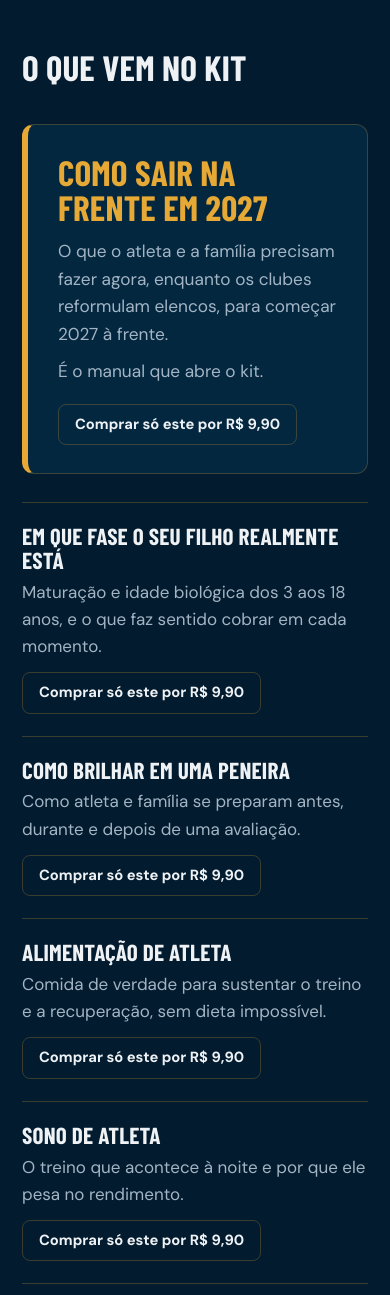
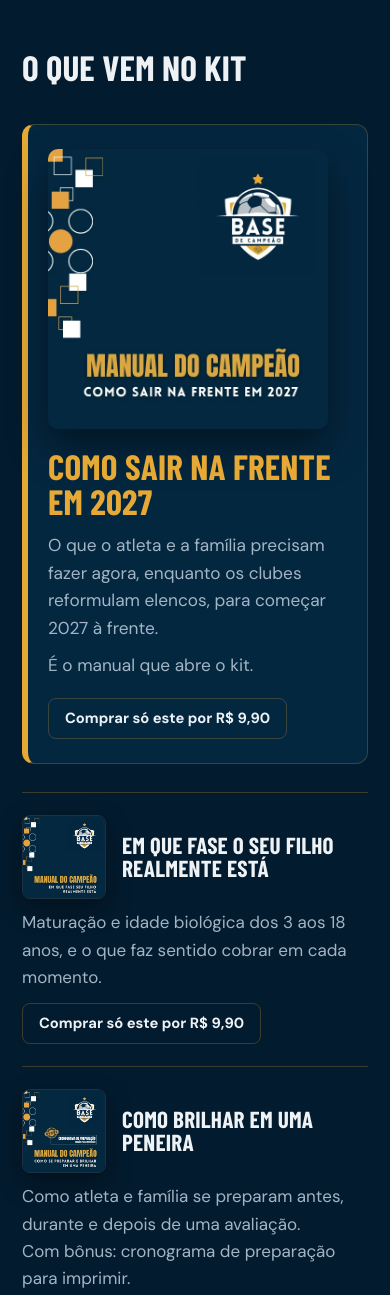
Before and after one commit to basedecampeao/manuais, a plain HTML site: page index.html in a window 390 px wide. Shown: the part 2020-3315 px from the top of the page. Drawn offline with nearby package versions, Linux system fonts and the light colour scheme; a web font is replaced by a local one.

Commit message:
Add files via upload

```diff
--- a/index.html
+++ b/index.html
@@ -144,16 +144,19 @@
 
   /* Lista dos manuais */
   .manuais { margin-top: 44px; border-top: 1px solid var(--linha); }
-  .manual { display: grid; grid-template-columns: minmax(0, 0.95fr) minmax(0, 1.05fr); gap: 28px; padding: 22px 0; border-bottom: 1px solid var(--linha); align-items: baseline; }
+  .manual { display: grid; grid-template-columns: 120px minmax(0, 0.9fr) minmax(0, 1.1fr); gap: 28px; padding: 22px 0; border-bottom: 1px solid var(--linha); align-items: center; }
+  .capa { width: 120px; height: 120px; border-radius: 8px; border: 1px solid var(--linha-fria); box-shadow: 0 10px 24px rgba(0,0,0,0.35); }
   .manual h3 { font-size: clamp(1.45rem, 2.6vw, 1.9rem); line-height: 1.02; }
   .manual p { color: var(--suave); }
   .manual-destaque {
+    display: grid; grid-template-columns: 240px 1fr; gap: 32px; align-items: center;
     margin-top: 40px; padding: 30px 30px 28px;
     background: var(--navy); border: 1px solid var(--linha); border-left: 6px solid var(--ouro); border-radius: 12px;
   }
   .manual-destaque h3 { font-size: clamp(2.2rem, 5vw, 3.4rem); color: var(--ouro); }
   .manual-destaque .linhas { margin-top: 14px; color: var(--suave); font-size: 1.08rem; max-width: 40em; }
   .manual-destaque + .manuais { margin-top: 28px; }
+  .capa-destaque { width: 240px; height: 240px; border-radius: 10px; box-shadow: 0 18px 40px rgba(0,0,0,0.45); }
   .btn-avulso {
     display: inline-block; margin-top: 12px; padding: 8px 16px; border-radius: 8px;
     border: 1px solid var(--linha); color: var(--texto); text-decoration: none; font-weight: 700; font-size: 0.92rem;
@@ -233,7 +236,11 @@
   @media (max-width: 900px) {
     .hero { padding: 40px 0 56px; }
     .hero-grid, .quem-grid, .duas-colunas { grid-template-columns: 1fr; gap: 36px; }
-    .manual { grid-template-columns: 1fr; gap: 6px; }
+    .manual { grid-template-columns: 84px 1fr; gap: 10px 16px; }
+    .manual > div { grid-column: 1 / -1; }
+    .capa { width: 84px; height: 84px; }
+    .manual-destaque { grid-template-columns: 1fr; gap: 20px; padding: 24px 20px; }
+    .capa-destaque { width: 100%; max-width: 280px; height: auto; }
     section.bloco { padding: 64px 0; }
     .cta-fixo { display: flex; }
     .topo .btn { display: none; }
@@ -327,15 +334,19 @@
   <div class="wrap">
     <h2 class="titulo-secao">O que vem no kit</h2>
     <div class="manual-destaque">
+      <img class="capa-destaque" src="capa-sair-na-frente-2027.webp" width="600" height="600" alt="Capa do manual Como sair na frente em 2027">
+      <div class="destaque-texto">
       <h3>Como sair na frente em 2027</h3>
       <div class="linhas">
         <p>O que o atleta e a família precisam fazer agora, enquanto os clubes reformulam elencos, para começar 2027 à frente.</p>
         <p>É o manual que abre o kit.</p>
       </div>
       <a class="btn-avulso so-ativo js-checkout" href="https://pay.hotmart.com/X108279822M?off=2v4inetx">Comprar só este por R$ 9,90</a>
+      </div>
     </div>
     <div class="manuais">
       <div class="manual">
+        <img class="capa" src="capa-em-que-fase.webp" width="600" height="600" loading="lazy" alt="Capa do manual Em que fase o seu filho realmente está">
         <h3>Em que fase o seu filho realmente está</h3>
         <div>
           <p>Maturação e idade biológica dos 3 aos 18 anos, e o que faz sentido cobrar em cada momento.</p>
@@ -343,13 +354,15 @@
         </div>
       </div>
       <div class="manual">
+        <img class="capa" src="capa-peneira.webp" width="600" height="600" loading="lazy" alt="Capa do manual Como brilhar em uma peneira">
         <h3>Como brilhar em uma peneira</h3>
         <div>
-          <p>Como atleta e família se preparam antes, durante e depois de uma avaliação.</p>
+          <p>Como atleta e família se preparam antes, durante e depois de uma avaliação.<br>Com bônus: cronograma de preparação para imprimir.</p>
           <a class="btn-avulso so-ativo js-checkout" href="https://pay.hotmart.com/V105642023P?off=5hkuzxwe">Comprar só este por R$ 9,90</a>
         </div>
       </div>
       <div class="manual">
+        <img class="capa" src="capa-alimentacao.webp" width="600" height="600" loading="lazy" alt="Capa do manual Alimentação de atleta">
         <h3>Alimentação de atleta</h3>
         <div>
           <p>Comida de verdade para sustentar o treino e a recuperação, sem dieta impossível.</p>
@@ -357,6 +370,7 @@
         </div>
       </div>
       <div class="manual">
+        <img class="capa" src="capa-sono.webp" width="600" height="600" loading="lazy" alt="Capa do manual Sono de atleta">
         <h3>Sono de atleta</h3>
         <div>
           <p>O treino que acontece à noite e por que ele pesa no rendimento.</p>
@@ -364,6 +378,7 @@
         </div>
       </div>
       <div class="manual">
+        <img class="capa" src="capa-treinar.webp" width="600" height="600" loading="lazy" alt="Capa do manual Treinar com disciplina">
         <h3>Treinar com disciplina</h3>
         <div>
           <p>Como construir constância nos dias comuns, que são a maioria.</p>
@@ -371,6 +386,7 @@
         </div>
       </div>
       <div class="manual">
+        <img class="capa" src="capa-celular.webp" width="600" height="600" loading="lazy" alt="Capa do manual Usar o celular com disciplina">
         <h3>Usar o celular com disciplina</h3>
         <div>
           <p>Acordos em família para o celular parar de sabotar foco, sono e reputação.</p>
```
Also changed, not shown: LEIA-ME.txt, capa-alimentacao.webp (added), capa-celular.webp (added), capa-em-que-fase.webp (added), capa-peneira.webp (added), capa-sair-na-frente-2027.webp (added), capa-sono.webp (added), capa-treinar.webp (added).
